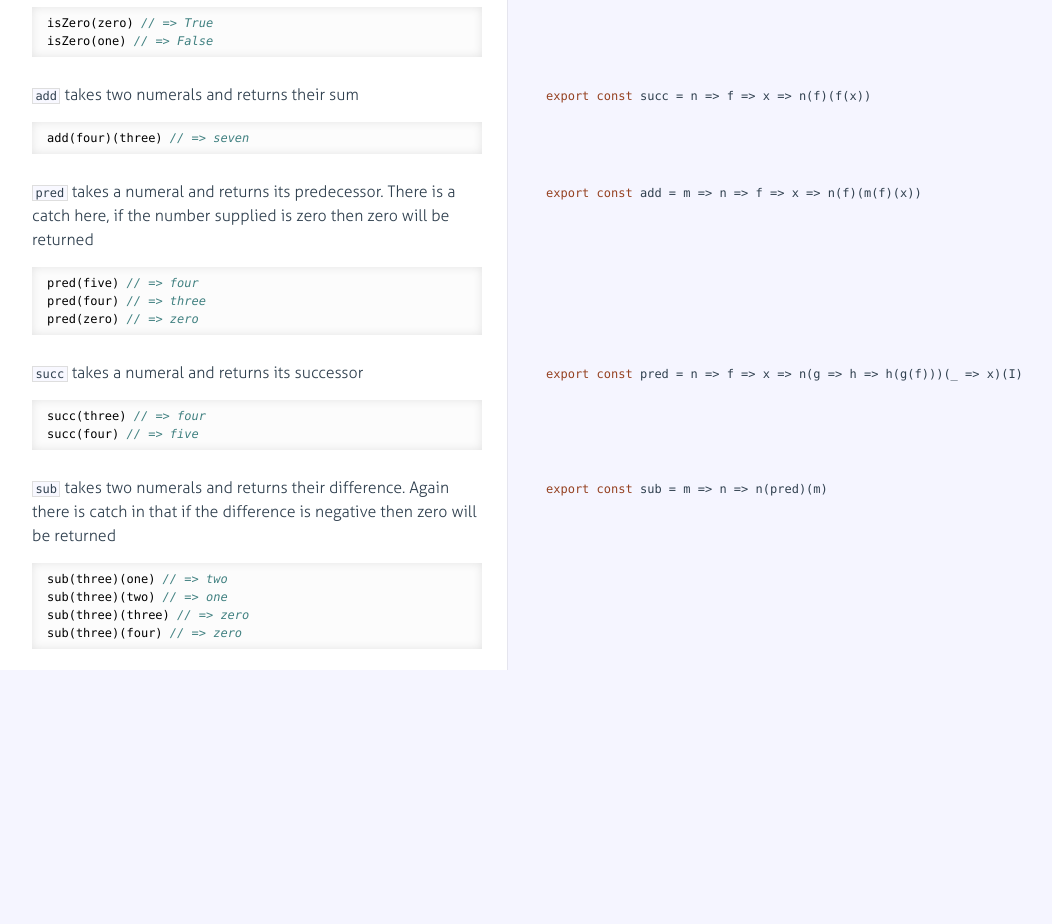
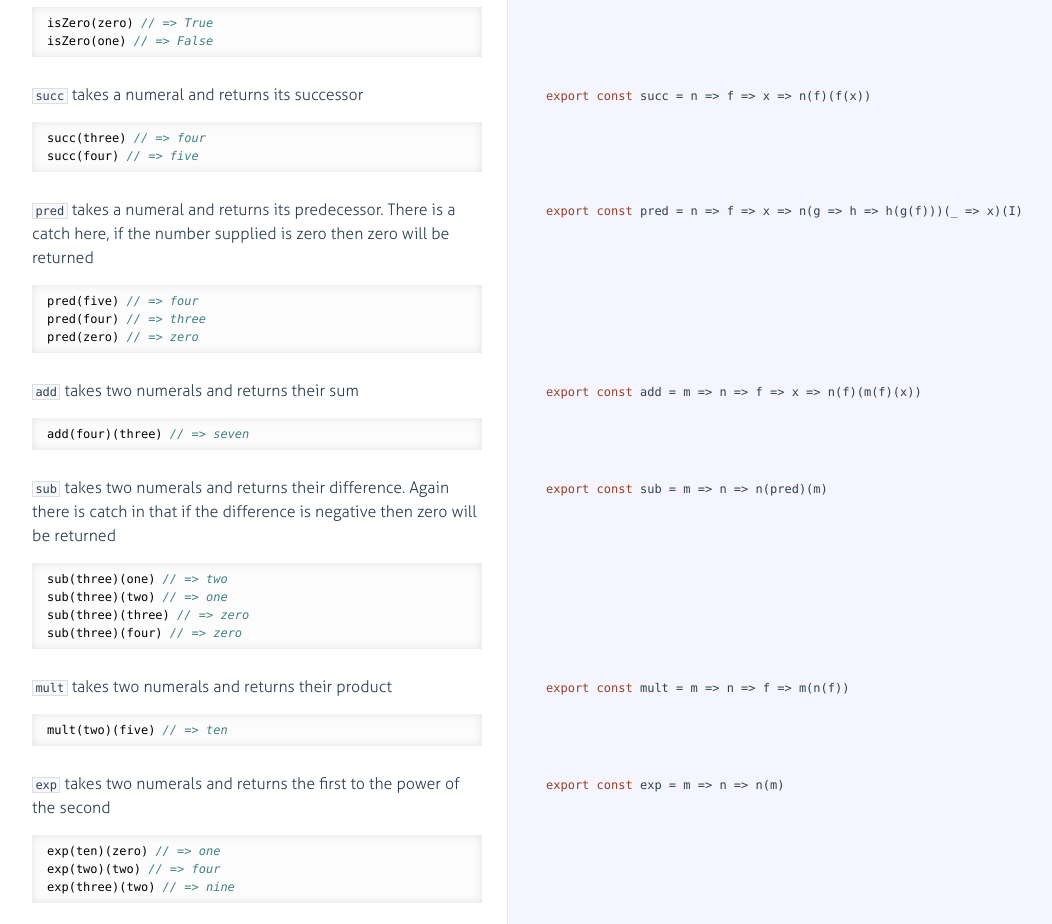
Before and after one commit to benji6/church, a website: page docs/numerals.html in a window 1280 px wide. Shown: the part 500-1424 px from the top of the page, without its empty margins (18-1070 px from the left). Before the commit the page ends 1170 px from the top, so only its background shows below. Drawn offline with Linux system fonts and the light colour scheme.

Commit message:
update docs

```diff
--- a/docs/numerals.html
+++ b/docs/numerals.html
@@ -130,8 +130,9 @@ isZero(one) <span class="hljs-comment">// =&gt; False</span>
               <div class="pilwrap ">
                 <a class="pilcrow" href="#section-4">&#182;</a>
               </div>
-              <p><code>add</code> takes two numerals and returns their sum</p>
-<pre><code class="lang-javascript">add(four)(three) <span class="hljs-comment">// =&gt; seven</span>
+              <p><code>succ</code> takes a numeral and returns its successor</p>
+<pre><code class="lang-javascript">succ(three) <span class="hljs-comment">// =&gt; four</span>
+succ(four) <span class="hljs-comment">// =&gt; five</span>
 </code></pre>
 
             </div>
@@ -155,7 +156,7 @@ pred(zero) <span class="hljs-comment">// =&gt; zero</span>
 
             </div>
 
-            <div class="content"><div class='highlight'><pre><span class="hljs-keyword">export</span> <span class="hljs-keyword">const</span> add = m =&gt; n =&gt; f =&gt; x =&gt; n(f)(m(f)(x))</pre></div></div>
+            <div class="content"><div class='highlight'><pre><span class="hljs-keyword">export</span> <span class="hljs-keyword">const</span> pred = n =&gt; f =&gt; x =&gt; n(g =&gt; h =&gt; h(g(f)))(_ =&gt; x)(I)</pre></div></div>
 
         </li>
 
@@ -166,14 +167,13 @@ pred(zero) <span class="hljs-comment">// =&gt; zero</span>
               <div class="pilwrap ">
                 <a class="pilcrow" href="#section-6">&#182;</a>
               </div>
-              <p><code>succ</code> takes a numeral and returns its successor</p>
-<pre><code class="lang-javascript">succ(three) <span class="hljs-comment">// =&gt; four</span>
-succ(four) <span class="hljs-comment">// =&gt; five</span>
+              <p><code>add</code> takes two numerals and returns their sum</p>
+<pre><code class="lang-javascript">add(four)(three) <span class="hljs-comment">// =&gt; seven</span>
 </code></pre>
 
             </div>
 
-            <div class="content"><div class='highlight'><pre><span class="hljs-keyword">export</span> <span class="hljs-keyword">const</span> pred = n =&gt; f =&gt; x =&gt; n(g =&gt; h =&gt; h(g(f)))(_ =&gt; x)(I)</pre></div></div>
+            <div class="content"><div class='highlight'><pre><span class="hljs-keyword">export</span> <span class="hljs-keyword">const</span> add = m =&gt; n =&gt; f =&gt; x =&gt; n(f)(m(f)(x))</pre></div></div>
 
         </li>
 
@@ -197,6 +197,42 @@ sub(three)(four) <span class="hljs-comment">// =&gt; zero</span>
 
         </li>
 
+
+        <li id="section-8">
+            <div class="annotation">
+
+              <div class="pilwrap ">
+                <a class="pilcrow" href="#section-8">&#182;</a>
+              </div>
+              <p><code>mult</code> takes two numerals and returns their product</p>
+<pre><code class="lang-javascript">mult(two)(five) <span class="hljs-comment">// =&gt; ten</span>
+</code></pre>
+
+            </div>
+
+            <div class="content"><div class='highlight'><pre><span class="hljs-keyword">export</span> <span class="hljs-keyword">const</span> mult = m =&gt; n =&gt; f =&gt; m(n(f))</pre></div></div>
+
+        </li>
+
+
+        <li id="section-9">
+            <div class="annotation">
+
+              <div class="pilwrap ">
+                <a class="pilcrow" href="#section-9">&#182;</a>
+              </div>
+              <p><code>exp</code> takes two numerals and returns the first to the power of the second</p>
+<pre><code class="lang-javascript">exp(ten)(zero) <span class="hljs-comment">// =&gt; one</span>
+exp(two)(two) <span class="hljs-comment">// =&gt; four</span>
+exp(three)(two) <span class="hljs-comment">// =&gt; nine</span>
+</code></pre>
+
+            </div>
+
+            <div class="content"><div class='highlight'><pre><span class="hljs-keyword">export</span> <span class="hljs-keyword">const</span> exp = m =&gt; n =&gt; n(m)</pre></div></div>
+
+        </li>
+
     </ul>
   </div>
 </body>
```
